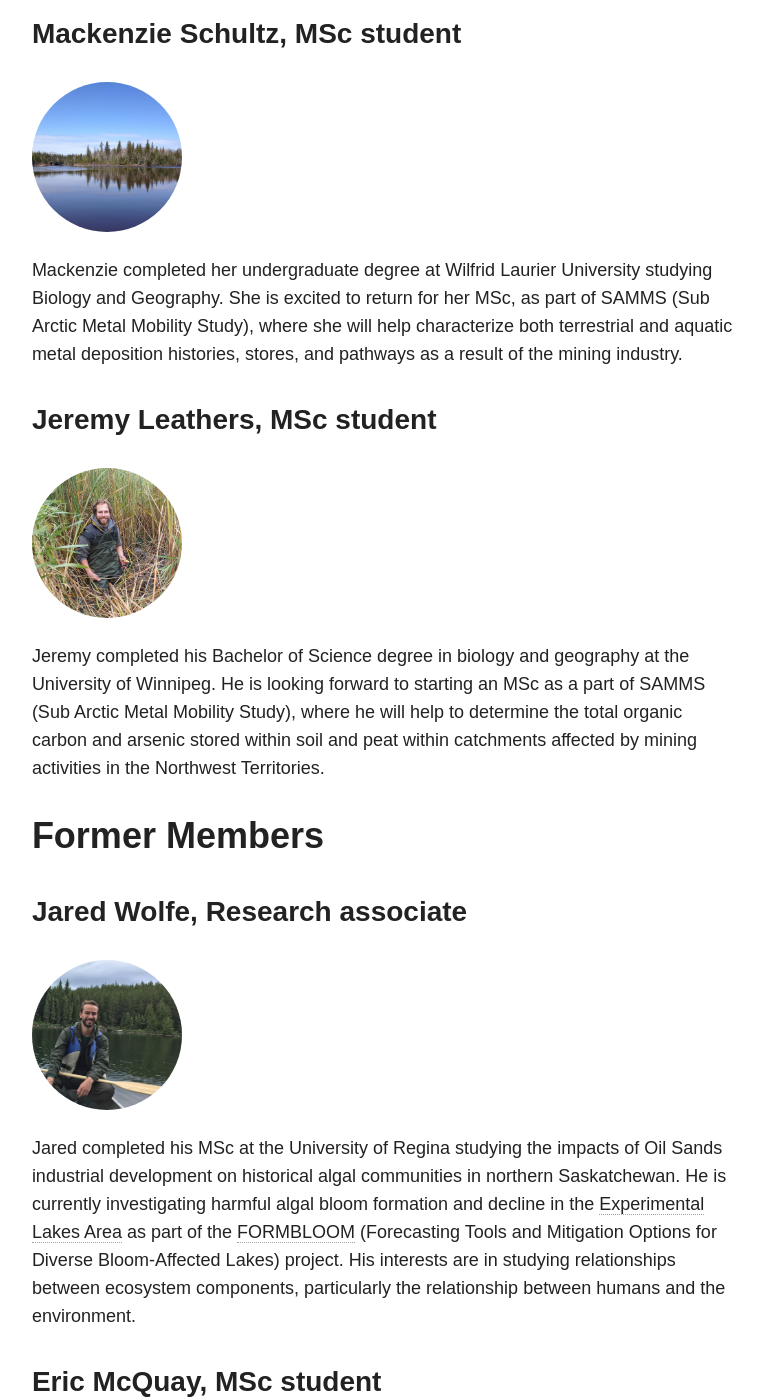
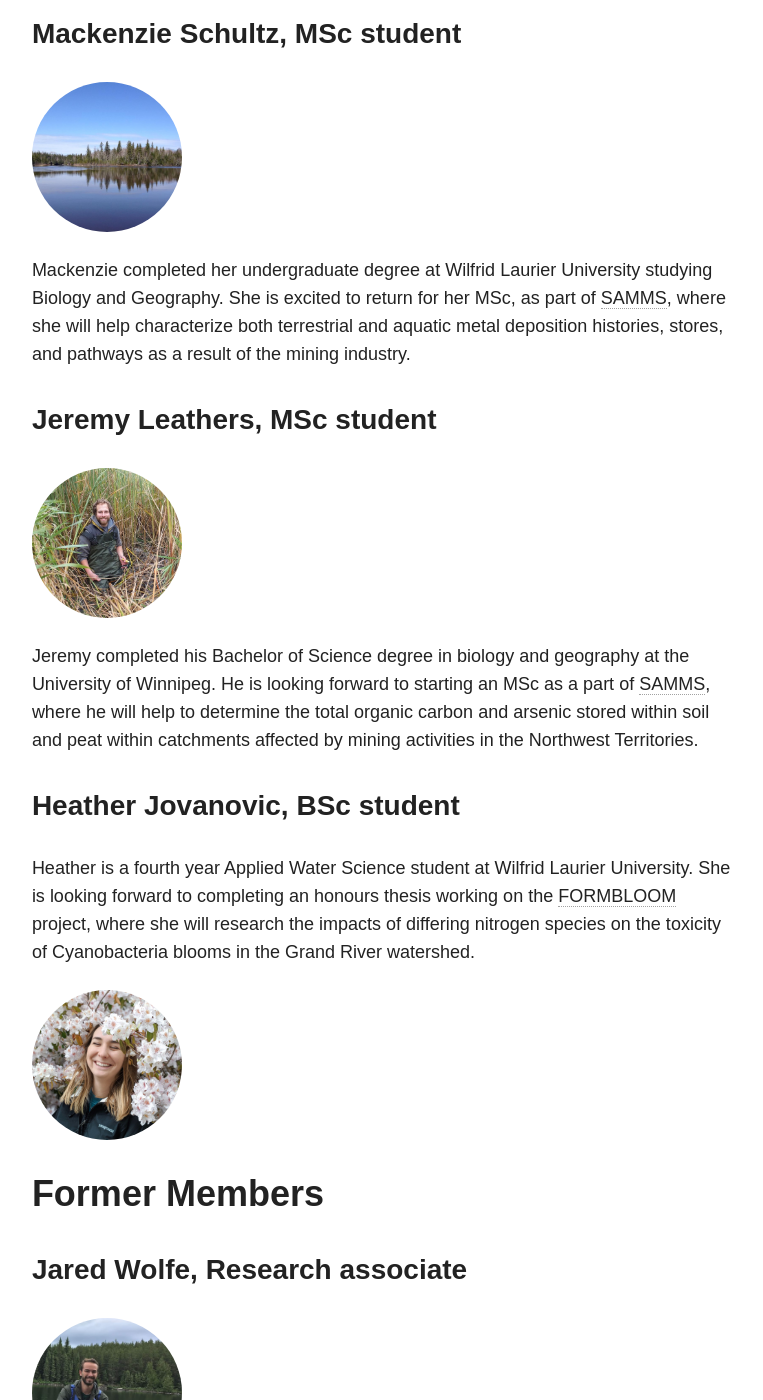
Before and after one commit to jjvenky/jjvenky.github.io, a Jekyll site: the page built from people/index.md, in a window 1280 px wide and 1400 px high, scrolled down 3484 px. Shown: the whole window, without its empty margins (254-1017 px from the left). Built offline with Jekyll 4.4.1, drawn with Linux system fonts in a browser that asks for light colours; nearby versions of some CDN libraries; some of the changed text lies outside the part shown.

Commit message:
Add heather_jovanovic Update FORMBLOOM and SAMMS URLs

```diff
--- a/people/index.md
+++ b/people/index.md
@@ -20,7 +20,7 @@ My research is currently focused on the biogeochemical cycling of nutrients and
 
 ![](../images/megan_larsen-photo.jpg){: class="bio-photo"}
 
-Megan Larsen is a microbial evolutionary ecologist with a focus in eco-evolutionary feedbacks in microbial communities induced by nutrient stoichiometry. At present, she is investigating predictive models for cyanobacterial bloom formation as part of the cross-institutional [FORMBLOOM](http://gwf.usask.ca/science/pillar-3-projects.php#ForecastingToolsandMitigationOptionsforDiverseBloomAffectedLakes) project.
+Megan Larsen is a microbial evolutionary ecologist with a focus in eco-evolutionary feedbacks in microbial communities induced by nutrient stoichiometry. At present, she is investigating predictive models for cyanobacterial bloom formation as part of the cross-institutional [FORMBLOOM](https://gwf.usask.ca/formbloom/)) project.
 
 Larsen recently completed a one-year postdoctoral position at the University of Nebraska-Lincoln [Water Sciences Laboratory](http://watersciences.unl.edu/) (WSL) where she provided expertise in specialized methods for water quality analysis and oversaw technical training within the facility. Her research at the WSL focused on emerging and persistent contaminants in groundwater and surface waters such as pesticides, nitrates, and cyanobacterial toxins across Nebraska and in the Ganges River ecosystem in India. Larsen received her PhD from Indiana University in 2016. Her dissertation work focused on how ratios of elements such as nitrogen and phosphorus shape the ecological, evolutionary, and molecular interactions between bacteria and phage.
 
@@ -52,14 +52,19 @@ Jordyn completed her Honours BSc in Earth and Environmental Sciences with a GIS
 
 ![](../images/mackenzie_schultz-photo.jpg){: class="bio-photo"}
 
-Mackenzie completed her undergraduate degree at Wilfrid Laurier University studying Biology and Geography. She is excited to return for her MSc, as part of SAMMS (Sub Arctic Metal Mobility Study), where she will help characterize both terrestrial and aquatic metal deposition histories, stores, and pathways as a result of the mining industry.
+Mackenzie completed her undergraduate degree at Wilfrid Laurier University studying Biology and Geography. She is excited to return for her MSc, as part of [SAMMS](http://samms.ca), where she will help characterize both terrestrial and aquatic metal deposition histories, stores, and pathways as a result of the mining industry.
 
 ### Jeremy Leathers, MSc student
 
 ![](../images/jeremy_leathers-photo.jpg){: class="bio-photo"}
 
-Jeremy completed his Bachelor of Science degree in biology and geography at the University of Winnipeg.  He is looking forward to starting an MSc as a part of SAMMS (Sub Arctic Metal Mobility Study), where he will help to determine the total organic carbon and arsenic stored within soil and peat within catchments affected by mining activities in the Northwest Territories.
+Jeremy completed his Bachelor of Science degree in biology and geography at the University of Winnipeg.  He is looking forward to starting an MSc as a part of [SAMMS](http://samms.ca), where he will help to determine the total organic carbon and arsenic stored within soil and peat within catchments affected by mining activities in the Northwest Territories.
 
+### Heather Jovanovic, BSc student
+
+Heather is a fourth year Applied Water Science student at Wilfrid Laurier University. She is looking forward to completing an honours thesis working on the [FORMBLOOM](https://gwf.usask.ca/formbloom/) project, where she will research the impacts of differing nitrogen species on the toxicity of Cyanobacteria blooms in the Grand River watershed.
+
+![](../images/heather_jovanovic-photo.jpg){: class="bio-photo"}
 
 # Former Members
 
@@ -67,7 +72,7 @@ Jeremy completed his Bachelor of Science degree in biology and geography at the
 
 ![](../images/jared_wolfe-photo.jpg){: class="bio-photo"}
 
-Jared completed his MSc at the University of Regina studying the impacts of Oil Sands industrial development on historical algal communities in northern Saskatchewan. He is currently investigating harmful algal bloom formation and decline in the [Experimental Lakes Area](https://www.iisd.org/ela/) as part of the [FORMBLOOM](http://gwf.usask.ca/science/pillar-3-projects.php#ForecastingToolsandMitigationOptionsforDiverseBloomAffectedLakes) (Forecasting Tools and Mitigation Options for Diverse Bloom-Affected Lakes) project. His interests are in studying relationships between ecosystem components, particularly the relationship between humans and the environment.
+Jared completed his MSc at the University of Regina studying the impacts of Oil Sands industrial development on historical algal communities in northern Saskatchewan. He is currently investigating harmful algal bloom formation and decline in the [Experimental Lakes Area](https://www.iisd.org/ela/) as part of the [FORMBLOOM](https://gwf.usask.ca/formbloom/) project. His interests are in studying relationships between ecosystem components, particularly the relationship between humans and the environment.
 
 ### Eric McQuay, MSc student
 
```
Also changed, not shown: images/heather_jovanovic-photo.jpg (added).
